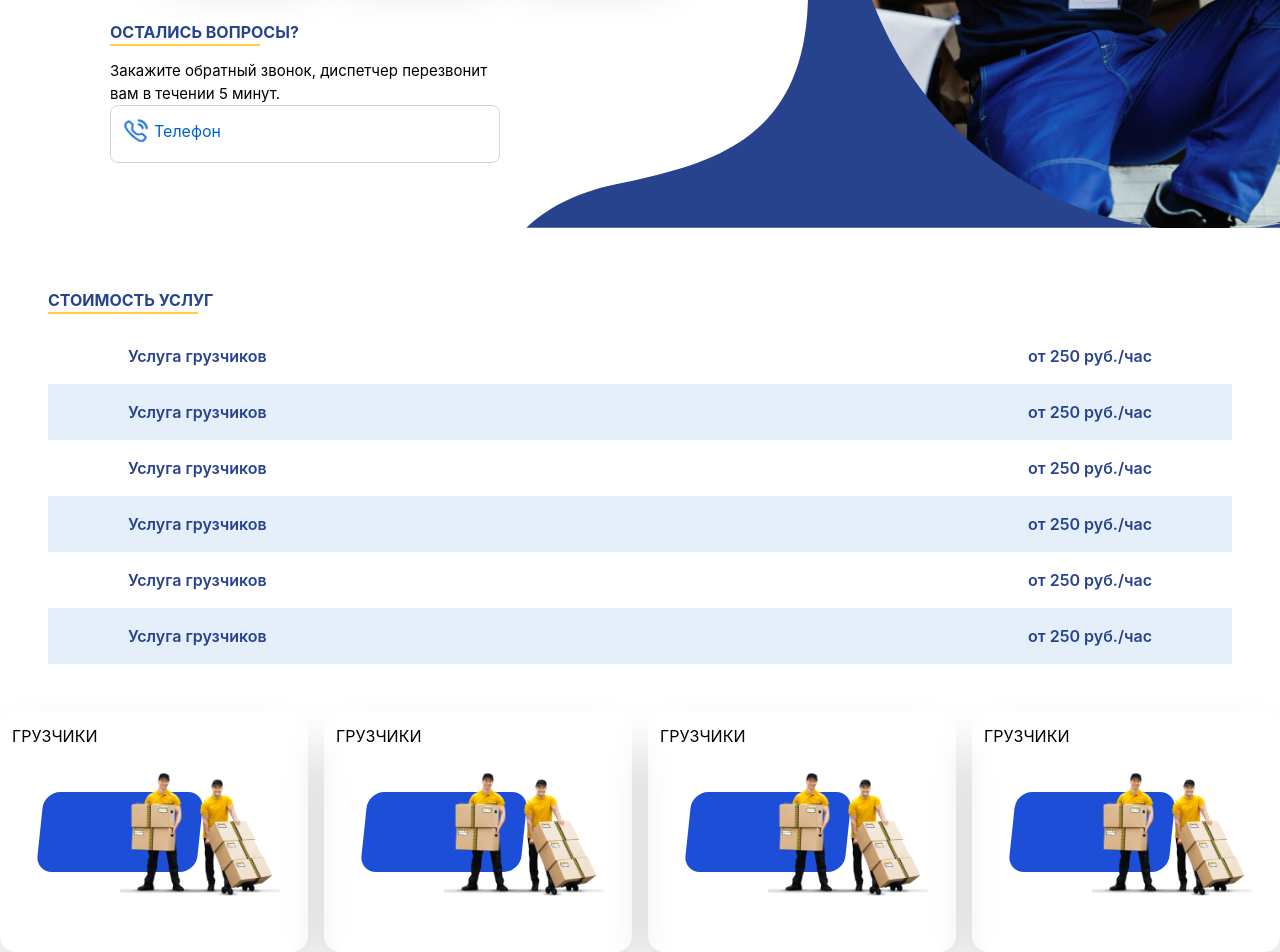
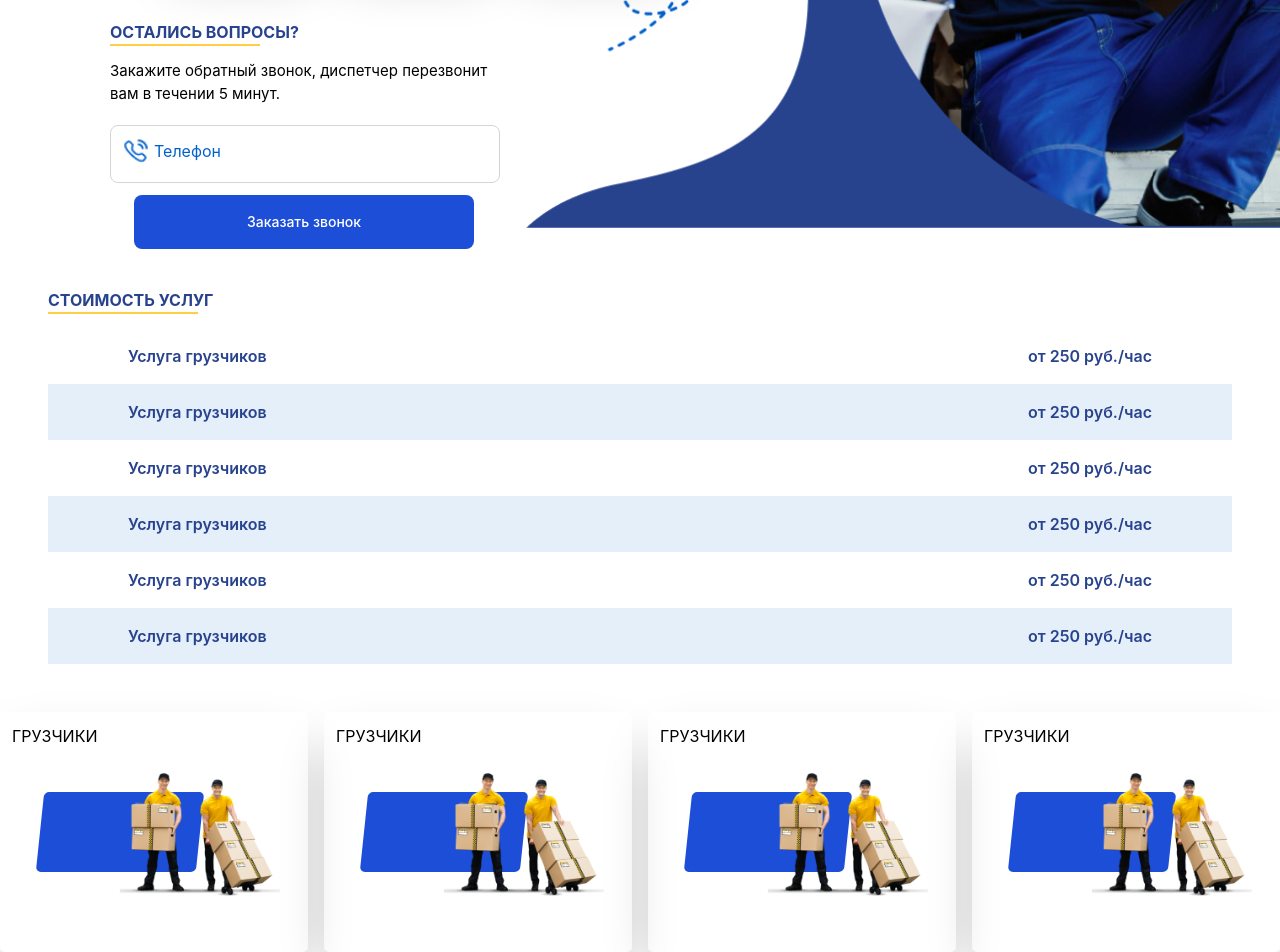
Before and after one commit to FarhodNomonov/Movers, a React (Create React App) app: page / in a window 1280 px wide. Shown: the part 620-1572 px from the top of the page. Built offline with nearby package versions, Linux system fonts and the light colour scheme.

Commit message:
update styles.css, Cards.js, src/components/move/index.js and src/components/works/index.js

```diff
--- a/src/assets/styles/styles.css
+++ b/src/assets/styles/styles.css
@@ -6,7 +6,7 @@
 @tailwind components;
 @tailwind utilities;
 @import url("https://fonts.googleapis.com/css2?family=Inter:wght@100;200;300;400;500;600;700;800;900&family=Work+Sans:wght@100;200;300;400;500;600;700;800;900&display=swap");
-@import url('https://fonts.googleapis.com/css2?family=Work+Sans:wght@100;200;300;400;500;600;700;800;900&display=swap');
+@import url("https://fonts.googleapis.com/css2?family=Work+Sans:wght@100;200;300;400;500;600;700;800;900&display=swap");
 
 * {
   margin: 0;
@@ -87,7 +87,7 @@
 /*  all page titles end */
 
 .bg__for__header {
-  background-image: url("../images/frmaes.svg");
+  background-image: url("../images/bg.png");
   height: 700px;
   background-repeat: no-repeat;
   background-size: cover;
--- a/src/components/cards/Cards.js
+++ b/src/components/cards/Cards.js
@@ -9,9 +9,9 @@ const Cards = () => {
     <div>
       <div className="container mx-auto">
         <div className="grid grid-cols-4 gap-4  ">
-          <div className=" h-60 rounded-2xl relative p-3 hover:bg-[#0061cc1a] cursor-pointer shadow-2xl -shadow-gray-200">
+          <div className=" h-60 rounded-[5px] relative p-3 hover:bg-[#0061cc1a] cursor-pointer shadow-2xl -shadow-gray-200">
             <h1>ГРУЗЧИКИ</h1>
-            <div className=" w-40 bg-blue-700 h-20 -skew-x-6 absolute left-10 top-20 rounded-2xl">
+            <div className=" w-40 bg-blue-700 h-20 -skew-x-6 absolute left-10 top-20 rounded-[5px]">
               <img
                 className="skew-x-6 relative left-20 w-100 h-30 -top-6"
                 src={img4}
@@ -19,9 +19,9 @@ const Cards = () => {
               />
             </div>
           </div>
-          <div className=" h-60 rounded-2xl relative p-3 hover:bg-[#0061cc1a] cursor-pointer shadow-2xl -shadow-gray-200">
+          <div className=" h-60 rounded-[5px] relative p-3 hover:bg-[#0061cc1a] cursor-pointer shadow-2xl -shadow-gray-200">
             <h1>ГРУЗЧИКИ</h1>
-            <div className=" w-40 bg-blue-700 h-20 -skew-x-6 absolute left-10 top-20 rounded-2xl">
+            <div className=" w-40 bg-blue-700 h-20 -skew-x-6 absolute left-10 top-20 rounded-[5px]">
               <img
                 className="skew-x-6 relative left-20 w-100 h-30 -top-6"
                 src={img4}
@@ -29,9 +29,9 @@ const Cards = () => {
               />
             </div>
           </div>
-          <div className=" h-60 rounded-2xl relative p-3 hover:bg-[#0061cc1a] cursor-pointer shadow-2xl -shadow-gray-200">
+          <div className=" h-60 rounded-[5px] relative p-3 hover:bg-[#0061cc1a] cursor-pointer shadow-2xl -shadow-gray-200">
             <h1>ГРУЗЧИКИ</h1>
-            <div className=" w-40 bg-blue-700 h-20 -skew-x-6 absolute left-10 top-20 rounded-2xl">
+            <div className=" w-40 bg-blue-700 h-20 -skew-x-6 absolute left-10 top-20 rounded-[5px]">
               <img
                 className="skew-x-6 relative left-20 w-100 h-30 -top-6"
                 src={img4}
@@ -39,9 +39,9 @@ const Cards = () => {
               />
             </div>
           </div>
-          <div className=" h-60 rounded-2xl relative p-3 hover:bg-[#0061cc1a] cursor-pointer shadow-2xl -shadow-gray-200">
+          <div className=" h-60 rounded-[5px] relative p-3 hover:bg-[#0061cc1a] cursor-pointer shadow-2xl -shadow-gray-200">
             <h1>ГРУЗЧИКИ</h1>
-            <div className=" w-40 bg-blue-700 h-20 -skew-x-6 absolute left-10 top-20 rounded-2xl">
+            <div className=" w-40 bg-blue-700 h-20 -skew-x-6 absolute left-10 top-20 rounded-[5px]">
               <img
                 className="skew-x-6 relative left-20 w-100 h-30 -top-6"
                 src={img4}
--- a/src/components/move/index.js
+++ b/src/components/move/index.js
@@ -11,7 +11,7 @@ function Move() {
         </p>
       </div>
       <div>
-        <img src={Mover} />
+        <img src={Mover} alt="..." />
       </div>
     </div>
   );
--- a/src/components/works/index.js
+++ b/src/components/works/index.js
@@ -64,7 +64,7 @@ function Works() {
             Закажите обратный звонок, диспетчер перезвонит вам в течении 5
             минут.
           </p>
-          <div className="w-full relative">
+          <div className="w-full relative mt-5">
             <input
               ref={callRef}
               type="text"
@@ -80,6 +80,12 @@ function Works() {
               <img src={call} className="w-[28px] h-[28px] mr-[4px]" alt="" />
               Телефон
             </label>
+            <button
+              type="button"
+              class="text-white mt-3 ml-6 py-[17px] bg-blue-700 hover:bg-blue-800 focus:ring-4 focus:ring-blue-300 font-medium rounded-lg text-sm px-8 py-3.8 w-[340px] p-2.5  mr-2 mb-2 dark:bg-blue-600 dark:hover:bg-blue-700 focus:outline-none dark:focus:ring-blue-800"
+            >
+              Заказать звонок
+            </button>
           </div>
         </div>
       </div>
```
Also changed, not shown: src/assets/images/bg.png (added).
